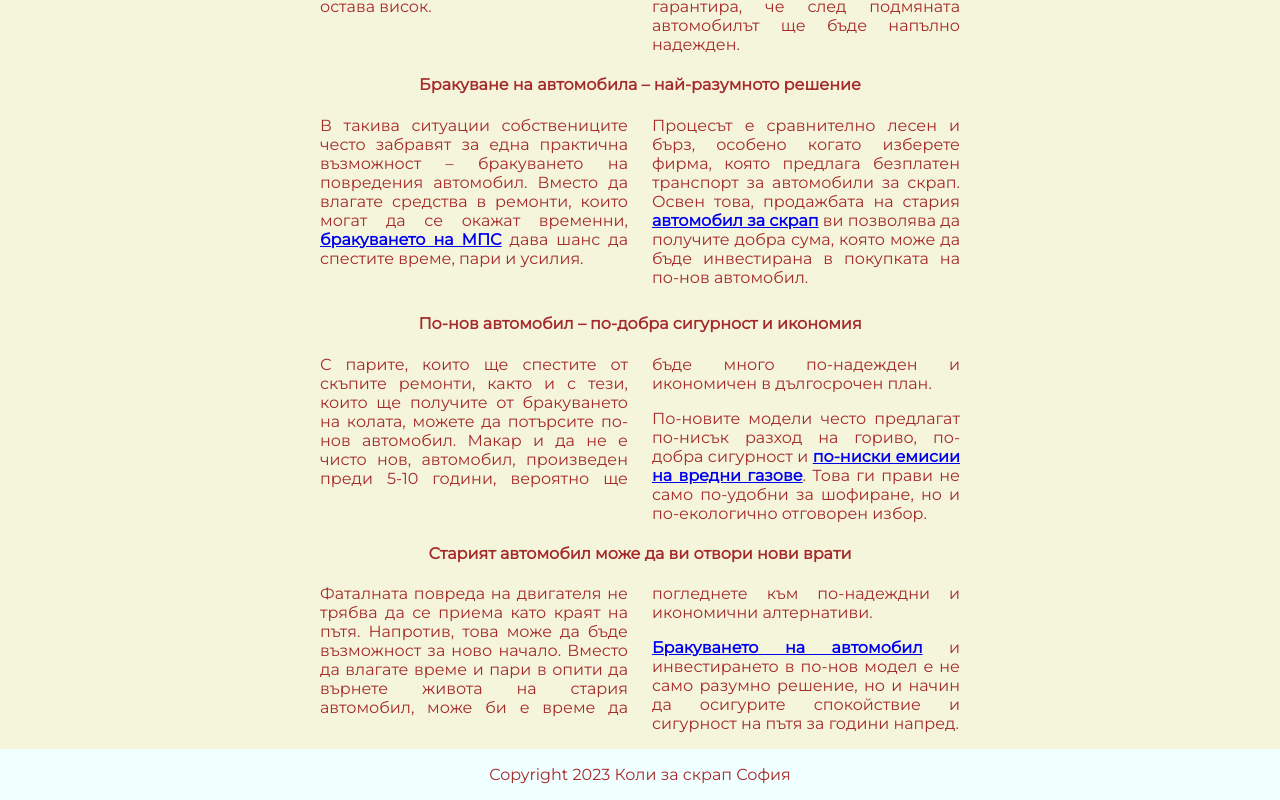
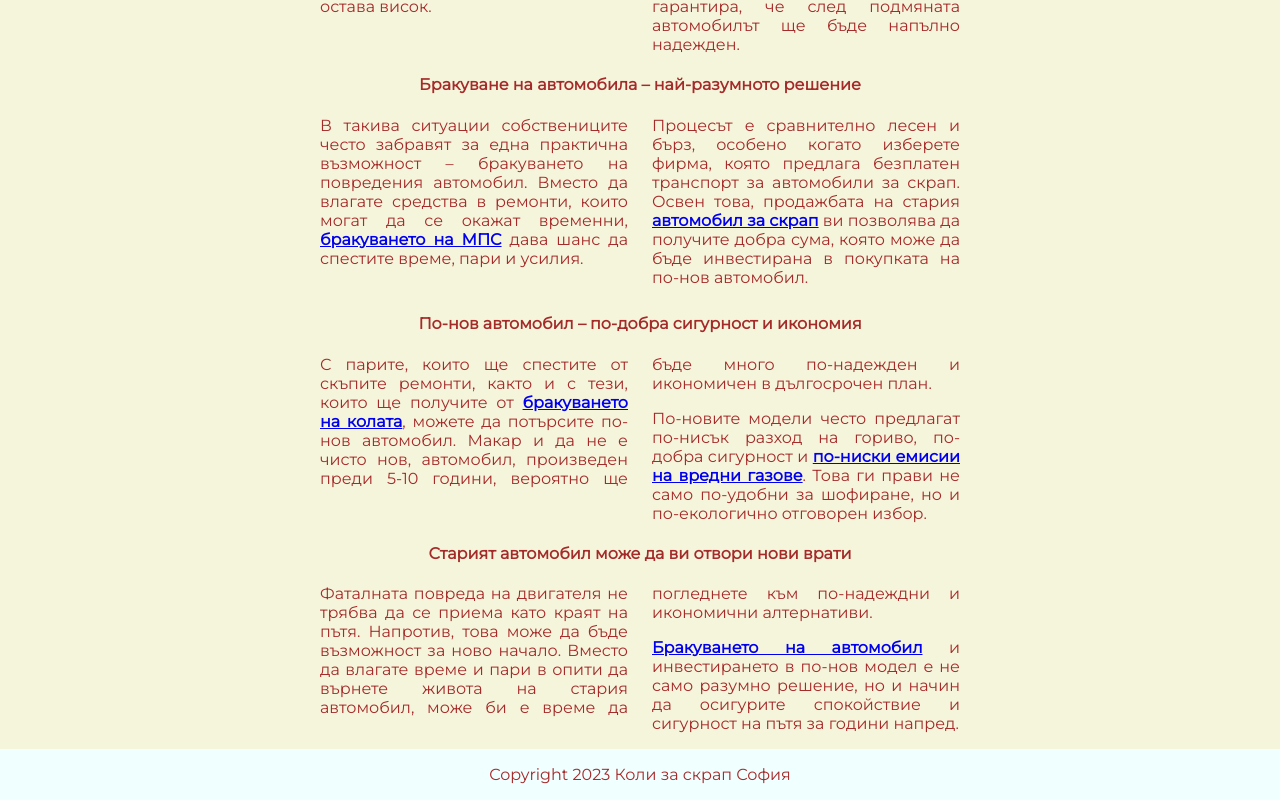
Before and after one commit to inweblife/avtoscrap, a Next.js app: page /about in a window 1280 px wide. Shown: the part 2310-3110 px from the top of the page. Built offline with nearby package versions, Linux system fonts and the light colour scheme.

Commit message:
Update about.js

```diff
--- a/pages/about.js
+++ b/pages/about.js
@@ -217,7 +217,7 @@ const About = () => {
           <div className={styles.paragraph}>
             <p>
               С парите, които ще спестите от скъпите ремонти, както и с тези,
-              които ще получите от бракуването на колата, можете да потърсите
+              които ще получите от <Link href="https://kolazascrap.com/blog/kolko-struva-kola-za-scrap/"><strong>бракуването на колата</strong></Link>, можете да потърсите
               по-нов автомобил. Макар и да не е чисто нов, автомобил, произведен
               преди 5-10 години, вероятно ще бъде много по-надежден и икономичен
               в дългосрочен план.
```
